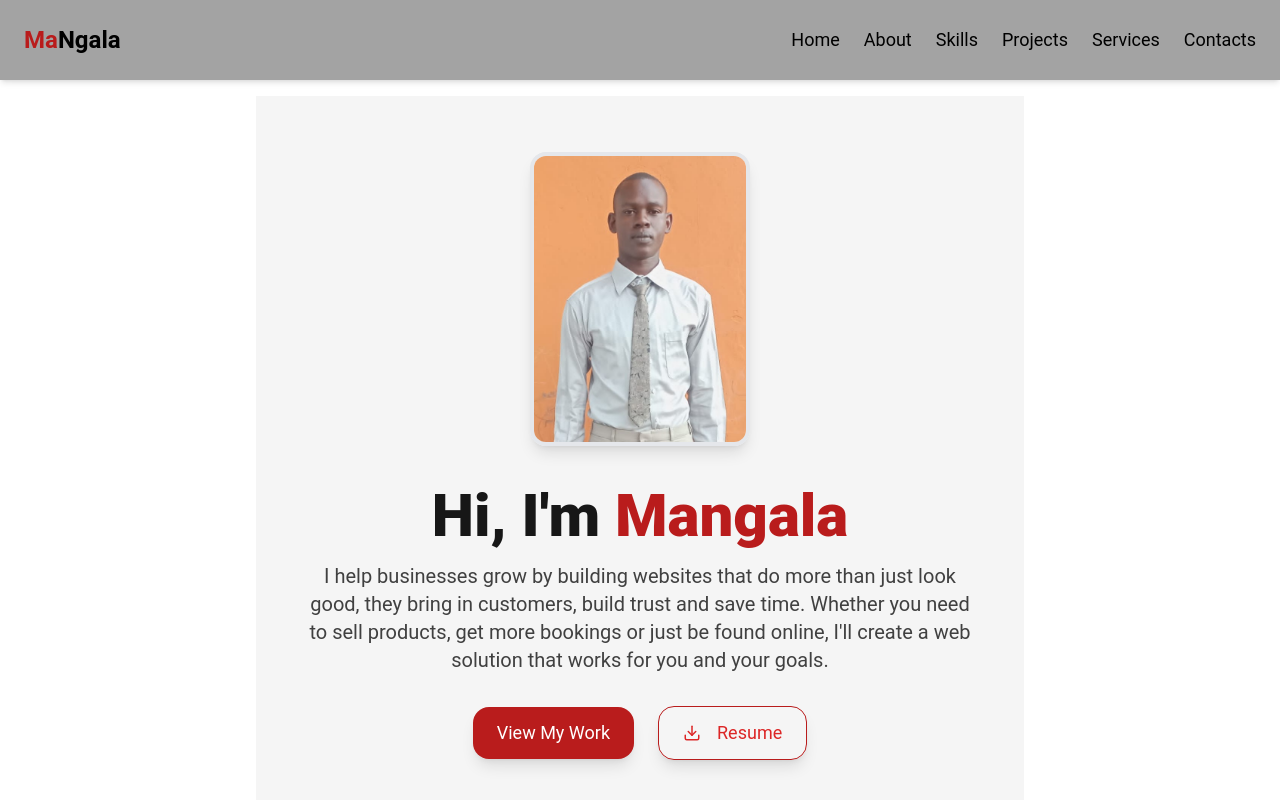
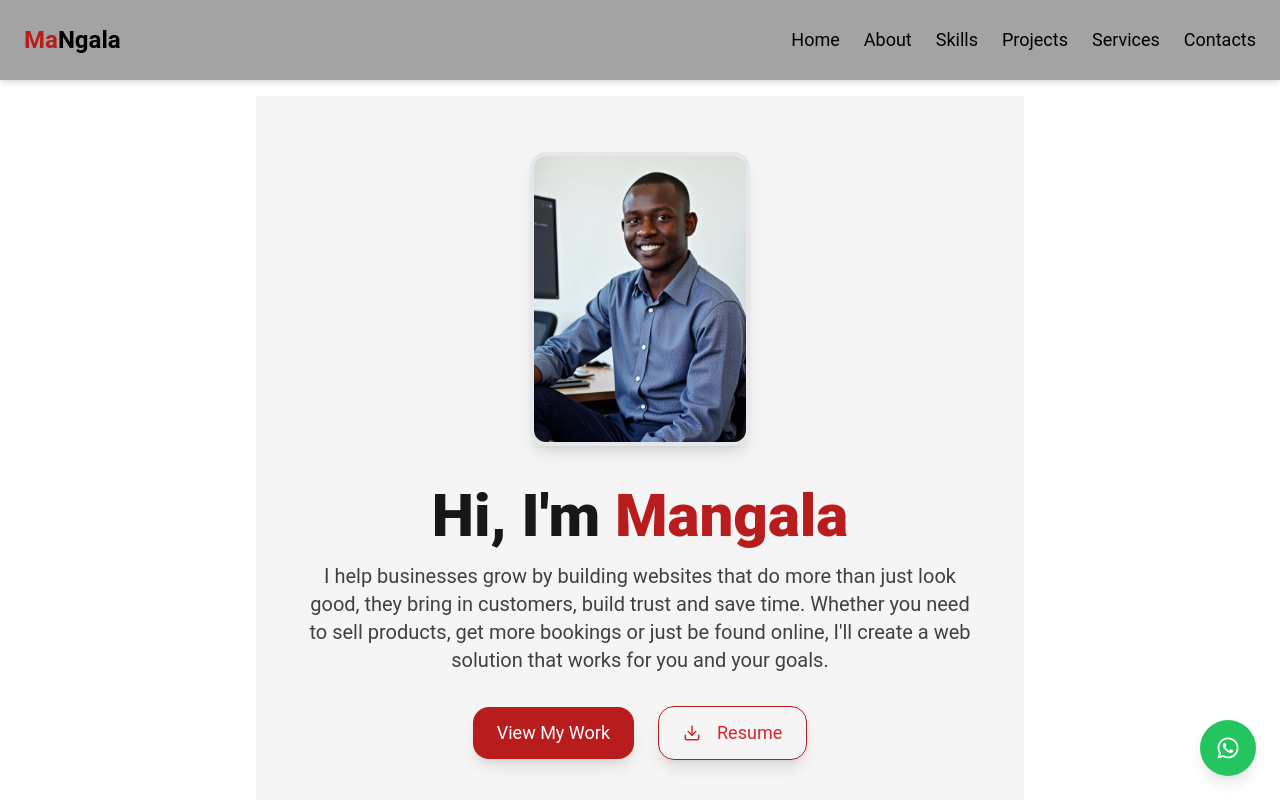
Before and after one commit to Otieno602/Portfolio, a React (Vite) app: page / in a window 1280 px wide. Shown: the top 800 px of the page. Built offline with nearby package versions, Linux system fonts and the light colour scheme.

Commit message:
added facebook link and a new profile image

```diff
--- a/src/App.jsx
+++ b/src/App.jsx
@@ -2,6 +2,7 @@ import Navbar from "./components/Navbar";
 import Home from "./pages/Home";
 import { Toaster } from "react-hot-toast";
 import { Helmet } from "react-helmet-async";
+import { FaWhatsapp } from "react-icons/fa";
 
 function App() {
   return (
@@ -47,6 +48,14 @@ function App() {
       <Navbar />
       <Home />
       {/* your Routes will go here */}
+      <a
+        href="https://wa.me/254708140220"
+        target="_blank"
+        rel="noopener noreferrer"
+        className="fixed bottom-6 right-6 z-50 bg-green-500 hover:bg-green-600 text-white p-4 rounded-full shadow-lg transition"
+      >
+        <FaWhatsapp size={24} />
+      </a>
     </>
   );
 }
--- a/src/pages/Home.jsx
+++ b/src/pages/Home.jsx
@@ -1,5 +1,5 @@
 import React from "react";
-import mangala from "../assets/images/mangala.jpg";
+import mangala from "../assets/images/mzinglo.jpeg";
 import screenshot from "../assets/images/birthdayrem.png";
 import { motion, AnimatePresence } from "framer-motion";
 import { useState } from "react";
@@ -15,7 +15,7 @@ import {
   FaGitAlt,
   FaGithub,
   FaLinkedin,
-  FaWhatsapp,
+  FaFacebook,
 } from "react-icons/fa";
 import {
   SiTailwindcss,
@@ -558,11 +558,11 @@ const Home = () => {
             <HiOutlineMail className="hover:text-black transition" />
           </a>
           <a
-            href="https://wa.me/+254708140220"
+            href="https://www.facebook.com/wayne.ronnie.58"
             target="_blank"
             rel="noopener noreferrer"
           >
-            <FaWhatsapp className="hover:text-black transition" />
+            <FaFacebook className="hover:text-black transition" />
           </a>
         </div>
         <p className="text-sm text-black mt-4">
```
Also changed, not shown: src/assets/images/mzinglo.jpeg (added).
